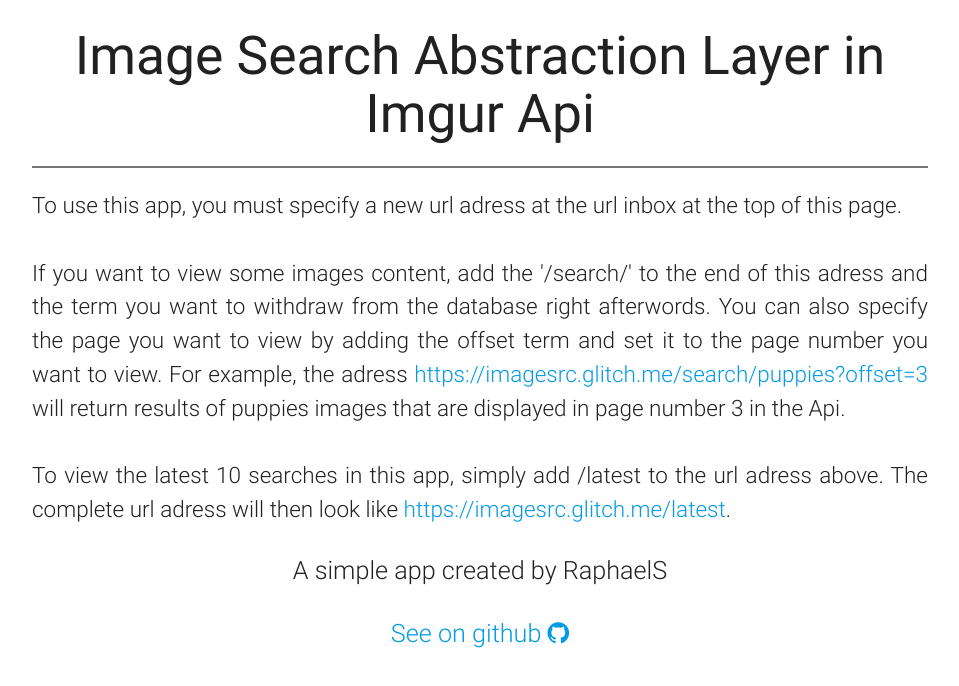
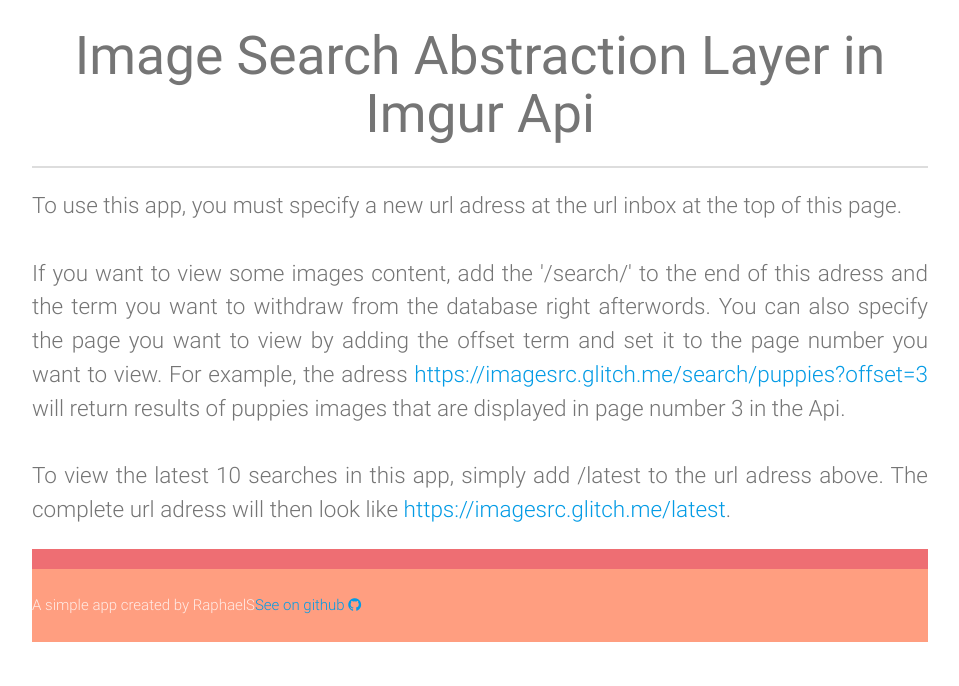
Before and after one commit to GiliKallner/image-search-abstruct-layer, a website: page views/index.html in a window 1280 px wide. Shown: the whole page, without its empty margins (160-1119 px from the left). Drawn offline with nearby package versions, Linux system fonts and the light colour scheme.

Commit message:
Checkpoint

```diff
--- a/public/style.css
+++ b/public/style.css
@@ -13,6 +13,6 @@
   text-align:justify;
 }
 header{
-  border-bottom: 1px solid #777;
-  box-shadow: 0 1px 0 0 #777 ;
+  border-bottom: 1px solid #ddd;
+  box-shadow: 0 1px 0 0 #ddd;
 }
--- a/views/index.html
+++ b/views/index.html
@@ -19,11 +19,11 @@
     <link rel="stylesheet" type="text/css" href="/style.css">
 
   </head>
-  <body class="center-align container">
+  <body class="center-align container transparent grey-text text-darken-1">
     <header>
       <h2>Image Search Abstraction Layer in Imgur Api</h2>
     </header>
-
+<!--grey lighten-1-->
     <main>
       <section>
         <p class="flow-text">
@@ -40,11 +40,13 @@
         </p>
       </section>
     </main>
+        <footer class="page-footer">
 
-    <footer class="flow-text">
+    <div class="footer-copyright deep-orange accent-1">
       <p>A simple app created by RaphaelS</p>
       <a href="https://github.com/RaphaelSh/image-search-abstruct-layer"> See on github <i class="fa fa-github" aria-hidden="true"></i></a>
-    </footer>
+          </div>
+      </footer>
 
     <!-- Your web-app is https, so your scripts need to be too -->
     <script src="https://code.jquery.com/jquery-2.2.1.min.js"
```
